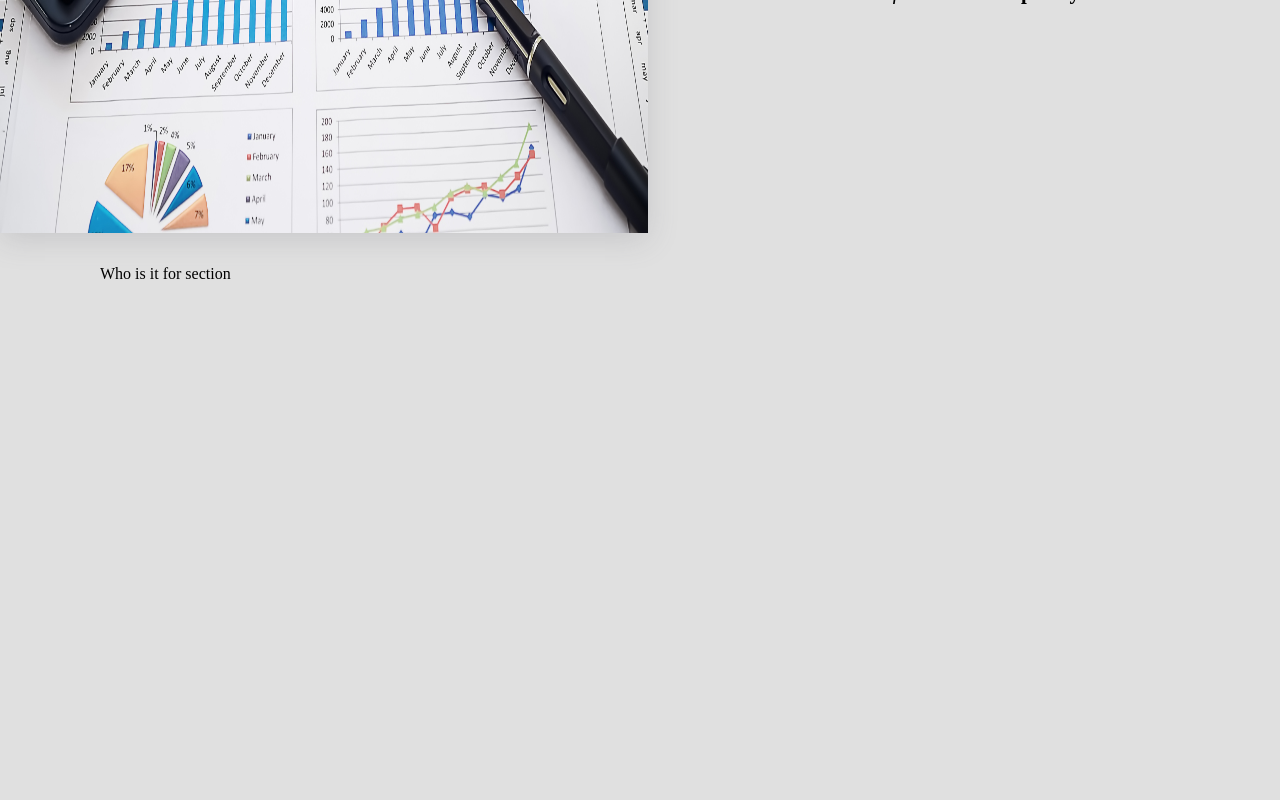
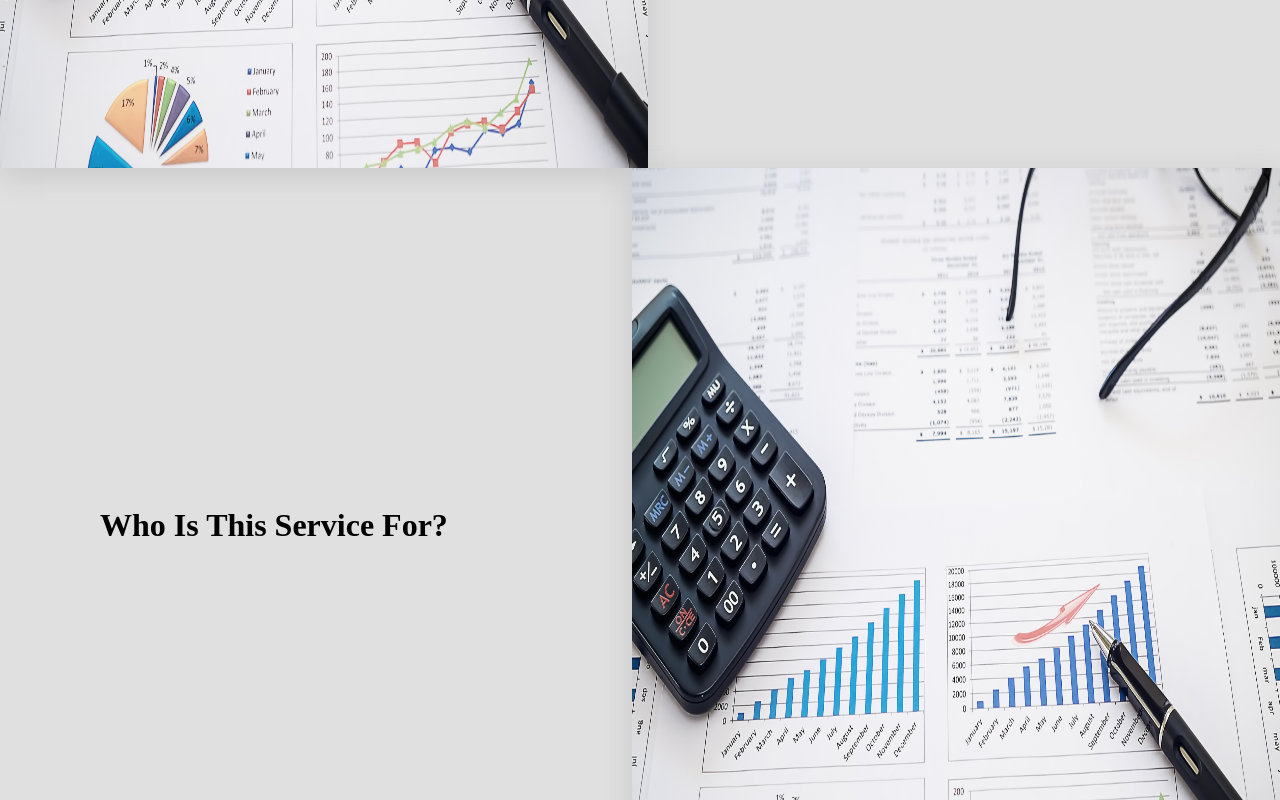
Before and after one commit to AlexanderVasilenko99/PBR-Analytics, a React (Vite) app: page / in a window 1280 px wide. Shown: the part 1400-2200 px from the top of the page. Built offline with nearby package versions, Linux system fonts and the light colour scheme.

Commit message:
fixed image& section sizing

```diff
--- a/src/Components/3-MainArea/HomePage/HomePage.scss
+++ b/src/Components/3-MainArea/HomePage/HomePage.scss
@@ -3,6 +3,6 @@
 	background-color: #E0E0E0;
 
 	section {
-		min-height: 100vh;
+		height: calc(100vh - 65px);
 	}
 }
--- a/src/Components/3-MainArea/HomePage/WhoIsItForSection/WhoIsItForSection.scss
+++ b/src/Components/3-MainArea/HomePage/WhoIsItForSection/WhoIsItForSection.scss
@@ -1 +1,46 @@
-.WhoIsItForSection {}
+.WhoIsItForSection {
+    min-height: 100vh;
+    display: grid;
+    grid-template-columns: 2fr 3fr;
+
+    >.right {
+        display: flex;
+        justify-content: center;
+        align-items: center;
+        min-height: 100vh;
+
+        img {
+            height: calc(100% - 65px);
+            width: 100%;
+            margin-right: -200px;
+            overflow-x: hidden;
+            box-shadow: rgba(100, 100, 111, 0.2) 0px 7px 29px 0px;
+        }
+    }
+
+    >.left {
+        display: flex;
+        flex-direction: column;
+        justify-content: center;
+        align-items: flex-start;
+
+        h1 {
+            font-size: 2rem;
+        }
+
+        p {
+            margin: 10px 0px;
+            font-size: 1.3rem;
+
+            span {
+                &.italic {
+                    font-style: italic;
+                }
+
+                &.bold {
+                    font-weight: 600;
+                }
+            }
+        }
+    }
+}
--- a/src/Components/3-MainArea/HomePage/WhoIsItForSection/WhoIsItForSection.tsx
+++ b/src/Components/3-MainArea/HomePage/WhoIsItForSection/WhoIsItForSection.tsx
@@ -1,9 +1,17 @@
 import "./WhoIsItForSection.scss";
-
+import image from '../../../../assets/images/background.png';
 function WhoIsItForSection(): JSX.Element {
     return (
         <div className="WhoIsItForSection">
-            Who is it for section
+            <div className="left">
+                <h1>Who Is This Service For?</h1>
+                <p>
+
+                </p>
+            </div>
+            <div className="right">
+                <img src={image} alt="PBR-logo" />
+            </div>
         </div>
     );
 }
```
